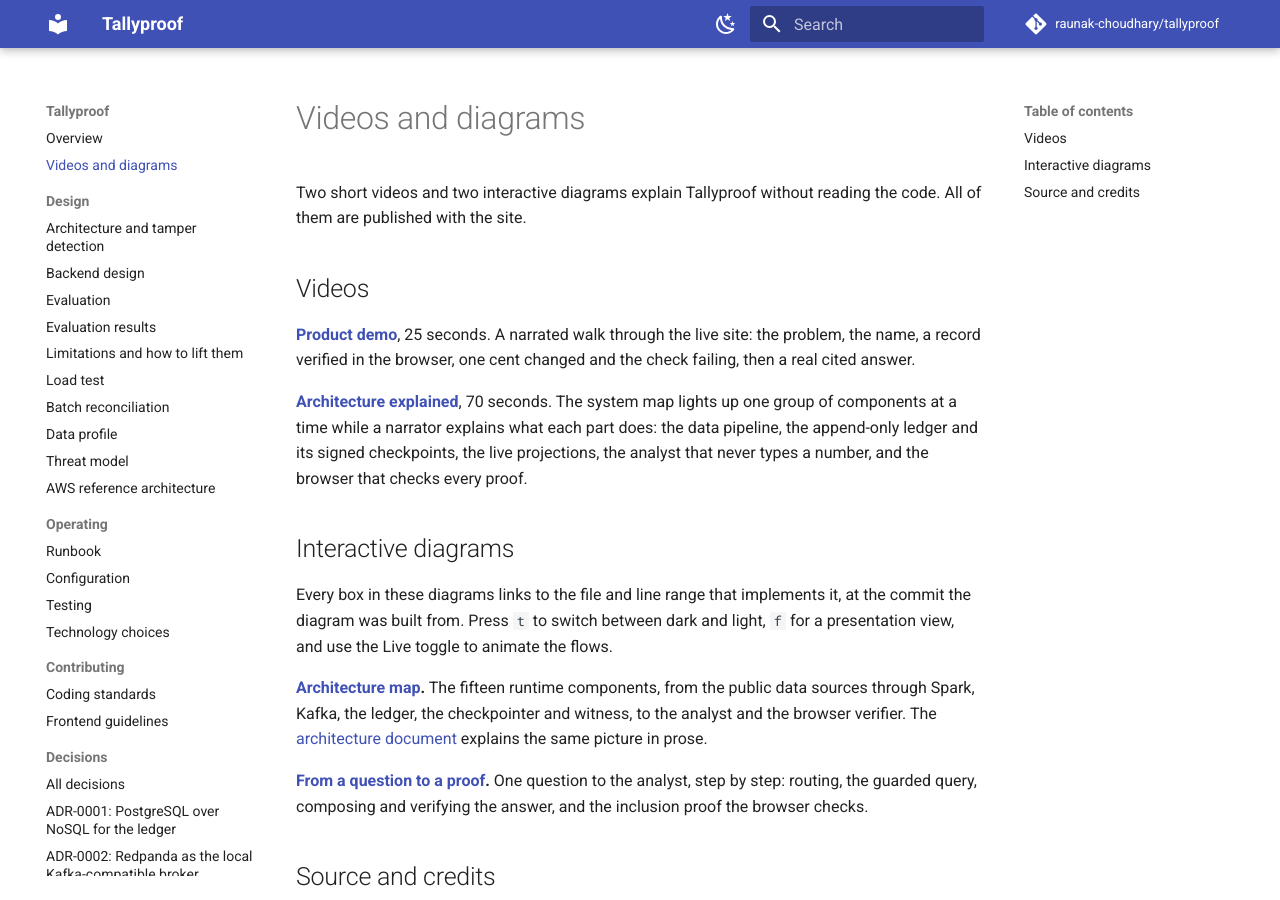
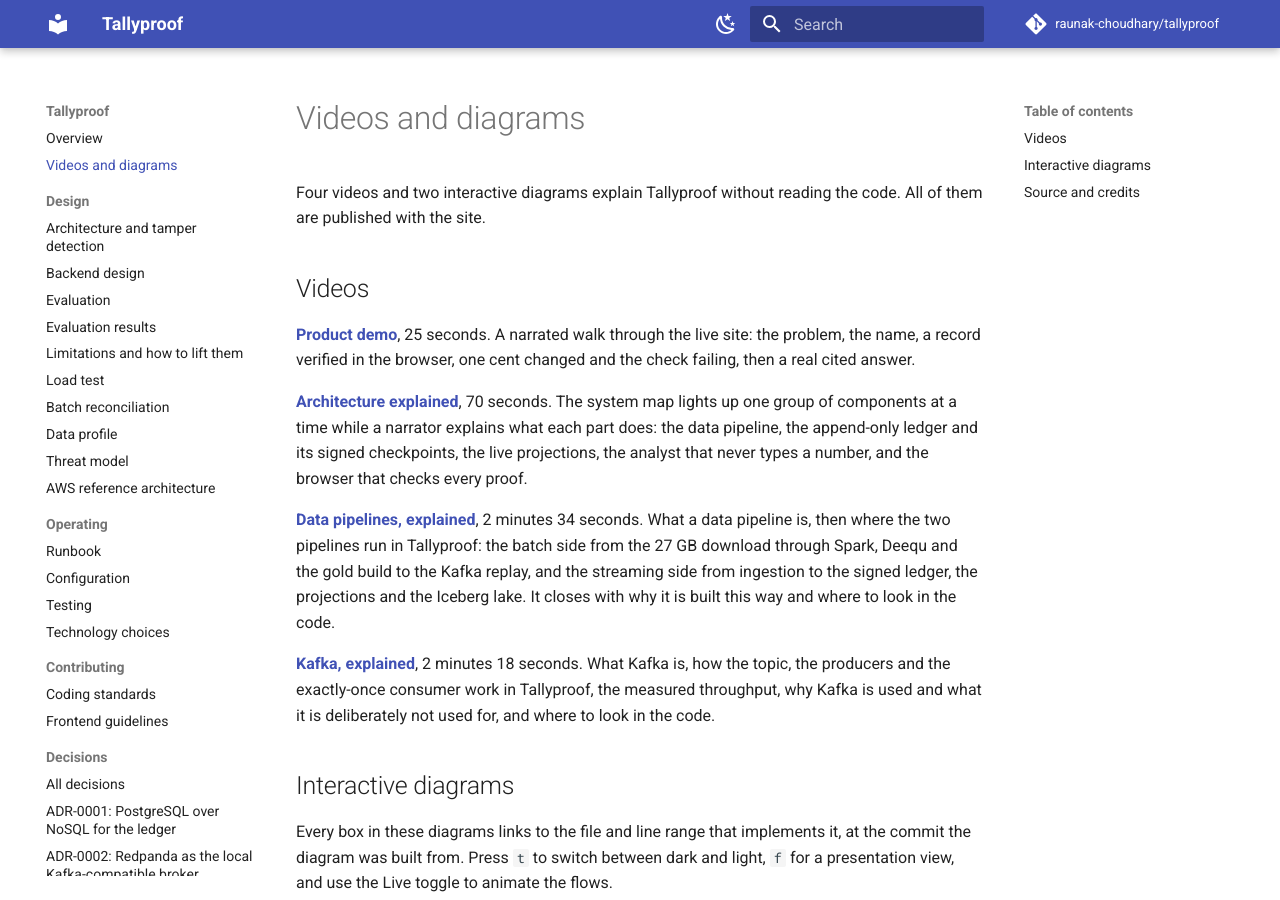
Before and after one commit to raunak-choudhary/tallyproof, an MkDocs documentation site: the page built from docs/media.md, in a window 1280 px wide and 900 px high. Built offline with MkDocs 1.6.1 and Material for MkDocs 9.7.7, drawn with Linux system fonts in a browser that asks for light colours; comment, search, counter and statistics services are not loaded.

Commit message:
docs: list the two explainer videos

```diff
--- a/docs/media.md
+++ b/docs/media.md
@@ -1,12 +1,16 @@
 # Videos and diagrams
 
-Two short videos and two interactive diagrams explain Tallyproof without reading the code. All of them are published with the site.
+Four videos and two interactive diagrams explain Tallyproof without reading the code. All of them are published with the site.
 
 ## Videos
 
 **[Product demo](https://raunak-choudhary.github.io/tallyproof/media/videos/tallyproof-product-demo.mp4)**, 25 seconds. A narrated walk through the live site: the problem, the name, a record verified in the browser, one cent changed and the check failing, then a real cited answer.
 
 **[Architecture explained](https://raunak-choudhary.github.io/tallyproof/media/videos/tallyproof-architecture-explained.mp4)**, 70 seconds. The system map lights up one group of components at a time while a narrator explains what each part does: the data pipeline, the append-only ledger and its signed checkpoints, the live projections, the analyst that never types a number, and the browser that checks every proof.
+
+**[Data pipelines, explained](https://raunak-choudhary.github.io/tallyproof/media/videos/tallyproof-data-pipelines-explained.mp4)**, 2 minutes 34 seconds. What a data pipeline is, then where the two pipelines run in Tallyproof: the batch side from the 27 GB download through Spark, Deequ and the gold build to the Kafka replay, and the streaming side from ingestion to the signed ledger, the projections and the Iceberg lake. It closes with why it is built this way and where to look in the code.
+
+**[Kafka, explained](https://raunak-choudhary.github.io/tallyproof/media/videos/tallyproof-kafka-explained.mp4)**, 2 minutes 18 seconds. What Kafka is, how the topic, the producers and the exactly-once consumer work in Tallyproof, the measured throughput, why Kafka is used and what it is deliberately not used for, and where to look in the code.
 
 ## Interactive diagrams
 
```
Also changed, not shown: README.md (+3 -1 lines), docs/index.md (+1 -1 lines), media/README.md (+4 -2 lines).
